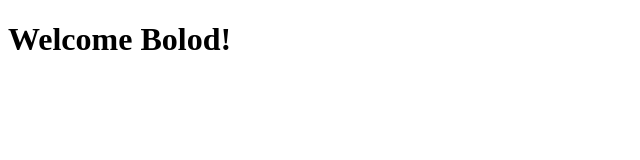
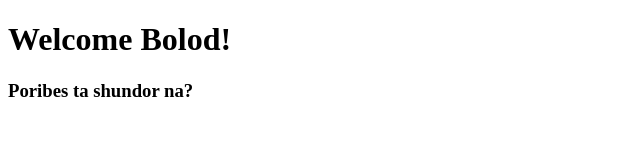
Before and after one commit to kumartutul/prothom, a plain HTML site: page index.html in a window 1280 px wide. Shown: the whole page, without its empty margins (0-640 px from the left). Drawn offline with Linux system fonts and the light colour scheme.

Commit message:
learn about git

```diff
--- a/index.html
+++ b/index.html
@@ -7,5 +7,6 @@
 </head>
 <body>
     <h1> Welcome Bolod! </h1>
+    <h3> Poribes ta shundor na? </h3>
 </body>
 </html>
```
